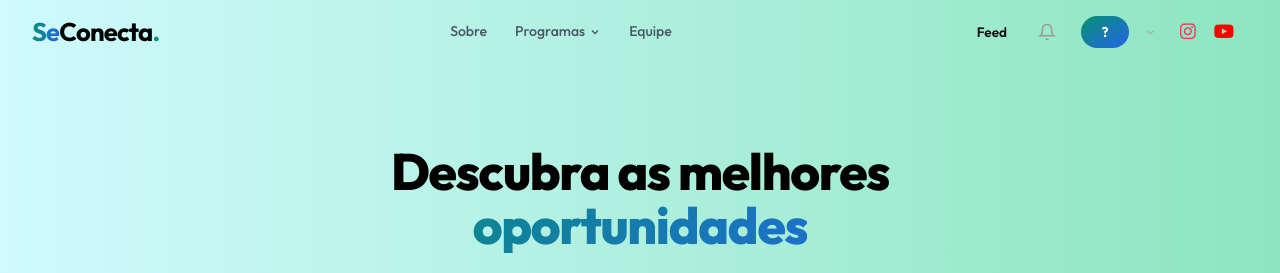
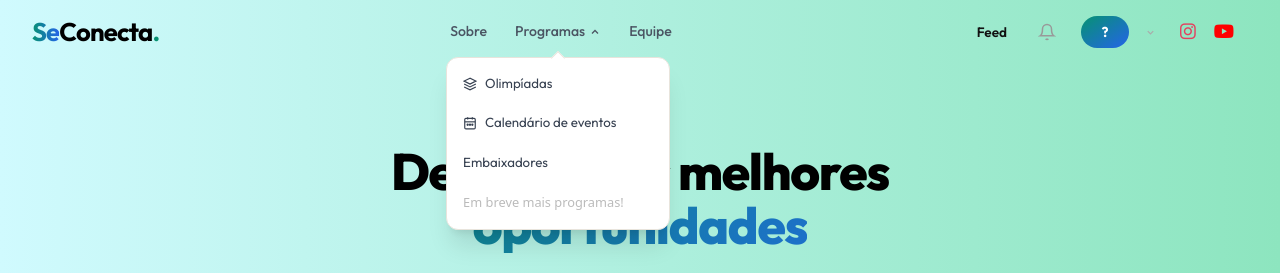
Before and after one commit to conectamov/seConecta-site, a Nuxt app: page /olimpiadas in a window 1280 px wide. Shown: the top 273 px of the page. Built offline with nearby package versions, Linux system fonts and the light colour scheme; what v-calendar would draw is missing.

Commit message:
olimpiads2

```diff
--- a/components/layout/AppHeader.vue
+++ b/components/layout/AppHeader.vue
@@ -9,7 +9,7 @@
   { name: 'YouTube', icon: 'fa-brands fa-youtube', url: '/', color: '#FF0000' },
 ]
 
-const showProgramas = ref(false)
+const showProgramas = ref(true) // Changed to true - starts open
 const showUserMenu = ref(false)
 const showNotifs = ref(false)
 const isMobileOpen = ref(false)
@@ -17,7 +17,7 @@
 let programasTimer: ReturnType<typeof setTimeout> | null = null
 
 function closeAll() {
-  showProgramas.value = false
+  // Don't close showProgramas automatically anymore
   showUserMenu.value = false
   showNotifs.value = false
   showSocialInMobile.value = false
@@ -25,7 +25,12 @@
 
 function onDocClick(e: MouseEvent) {
   const target = e.target as HTMLElement
-  if (!target.closest('[data-menu]') && !target.closest('[data-social]')) closeAll()
+  // Only close user menu and notifications when clicking outside
+  if (!target.closest('[data-menu]') && !target.closest('[data-social]')) {
+    showUserMenu.value = false
+    showNotifs.value = false
+    showSocialInMobile.value = false
+  }
 }
 
 onMounted(() => {
@@ -41,27 +46,45 @@
 
 watch(() => route.path, () => {
   isMobileOpen.value = false
-  closeAll()
+  showUserMenu.value = false
+  showNotifs.value = false
+  showSocialInMobile.value = false
+  // Keep showProgramas true - menu stays open
 })
 
-function hoverProgramas() { if (programasTimer) clearTimeout(programasTimer); showProgramas.value = true }
-function leaveProgramas() { programasTimer = setTimeout(() => { showProgramas.value = false }, 180) }
-function toggleProgramas() { showProgramas.value = !showProgramas.value; showUserMenu.value = false; showNotifs.value = false }
+function hoverProgramas() {
+  if (programasTimer) clearTimeout(programasTimer)
+  showProgramas.value = true
+}
+
+function leaveProgramas() {
+  // Don't auto-close on leave - menu stays open
+  // programasTimer = setTimeout(() => { showProgramas.value = false }, 180)
+}
+
+function toggleProgramas() {
+  showProgramas.value = !showProgramas.value
+  showUserMenu.value = false
+  showNotifs.value = false
+}
 
 function handleLogout() {
-  closeAll(); isMobileOpen.value = false
+  closeAll()
+  isMobileOpen.value = false
   logout()
   router.push('/login')
 }
 
 function go(path: string) {
-  closeAll(); isMobileOpen.value = false
+  closeAll()
+  isMobileOpen.value = false
   router.push('/' + path)
 }
 
 function openNotifDropdown() {
   showNotifs.value = !showNotifs.value
-  showUserMenu.value = false; showProgramas.value = false; showSocialInMobile.value = false
+  showUserMenu.value = false
+  showSocialInMobile.value = false
 }
 
 const userInitial = computed(() =>
@@ -92,9 +115,38 @@
             <svg width="12" height="12" viewBox="0 0 24 24" fill="none" stroke="currentColor" stroke-width="2.5" :class="['transition-transform duration-200', showProgramas ? 'rotate-180' : '']"><polyline points="6 9 12 15 18 9"/></svg>
           </button>
           <Transition enter-from-class="opacity-0 -translate-y-1 scale-95" enter-active-class="transition-all duration-150 origin-top" leave-to-class="opacity-0 -translate-y-1 scale-95" leave-active-class="transition-all duration-100 origin-top">
-            <div v-if="showProgramas" class="absolute top-[calc(100%+6px)] left-1/2 -translate-x-1/2 w-52 bg-white border border-[#e8e4dc] rounded-xl shadow-xl py-1.5 z-50">
+            <div v-if="showProgramas" class="absolute top-[calc(100%+6px)] left-1/2 -translate-x-1/2 w-56 bg-white border border-[#e8e4dc] rounded-xl shadow-xl py-1.5 z-50">
               <div class="absolute -top-[5px] left-1/2 -translate-x-1/2 w-2.5 h-2.5 bg-white border-t border-l border-[#e8e4dc] rotate-45"></div>
-              <button class="w-full text-left px-4 py-2.5 text-[0.83rem] text-gray-700 hover:bg-[#f7f5f0] hover:text-[#079272] transition-colors cursor-pointer bg-transparent border-none" @click="go('embaixadores'); showProgramas = false">Embaixadores</button>
+
+              <!-- Olimpíadas link -->
+              <button class="w-full text-left px-4 py-2.5 text-[0.83rem] text-gray-700 hover:bg-[#f7f5f0] hover:text-[#079272] transition-colors cursor-pointer bg-transparent border-none flex items-center gap-2" @click="go('olimpiadas'); showProgramas = false">
+                <svg width="14" height="14" viewBox="0 0 24 24" fill="none" stroke="currentColor" stroke-width="2">
+                  <path d="M12 2L2 7l10 5 10-5-10-5z"/>
+                  <path d="M2 17l10 5 10-5"/>
+                  <path d="M2 12l10 5 10-5"/>
+                </svg>
+                Olimpíadas
+              </button>
+
+              <!-- Calendário link -->
+              <button class="w-full text-left px-4 py-2.5 text-[0.83rem] text-gray-700 hover:bg-[#f7f5f0] hover:text-[#079272] transition-colors cursor-pointer bg-transparent border-none flex items-center gap-2" @click="go('calendar'); showProgramas = false">
+                <svg width="14" height="14" viewBox="0 0 24 24" fill="none" stroke="currentColor" stroke-width="2">
+                  <rect x="3" y="4" width="18" height="18" rx="2" ry="2"/>
+                  <line x1="16" y1="2" x2="16" y2="6"/>
+                  <line x1="8" y1="2" x2="8" y2="6"/>
+                  <line x1="3" y1="10" x2="21" y2="10"/>
+                  <circle cx="12" cy="15" r="1"/>
+                  <circle cx="16" cy="15" r="1"/>
+                  <circle cx="8" cy="15" r="1"/>
+                </svg>
+                Calendário de eventos
+              </button>
+
+              <button class="w-full text-left px-4 py-2.5 text-[0.83rem] text-gray-700 hover:bg-[#f7f5f0] hover:text-[#079272] transition-colors cursor-pointer bg-transparent border-none flex items-center gap-2" @click="go('embaixadores'); showProgramas = false">
+
+                Embaixadores
+              </button>
+
               <div class="px-4 py-2.5 text-[0.8rem] text-[#bbb]">Em breve mais programas!</div>
             </div>
           </Transition>
@@ -164,7 +216,7 @@
         <!-- User menu desktop -->
         <div class="relative hidden lg:block" data-menu>
           <button class="flex items-center gap-2 px-2 py-1.5 rounded-xl hover:bg-[#f7f5f0] transition-colors border-none bg-transparent cursor-pointer"
-            @click.stop="showUserMenu = !showUserMenu; showNotifs = false; showProgramas = false">
+            @click.stop="showUserMenu = !showUserMenu; showNotifs = false">
             <div class="w-12 h-8 rounded-2xl overflow-hidden bg-gradient-to-br from-[#079272] to-[#2464E8] flex items-center justify-center">
               <img v-if="currentUser?.profile_picture_url" :src="currentUser.profile_picture_url" :alt="currentUser.full_name" class="w-full h-full object-cover" @error="($event.target as HTMLElement).style.display='none'" />
               <span v-else class="text-sm font-bold text-white">{{ userInitial }}</span>
@@ -190,10 +242,6 @@
               <button v-if="isManager" class="w-full flex items-center gap-2.5 px-4 py-2.5 text-[0.8rem] text-[#079272] hover:bg-[#f0faf7] transition-colors cursor-pointer bg-transparent border-none text-left" @click="go('reviewFeed'); showUserMenu = false">
                 <svg width="14" height="14" viewBox="0 0 24 24" fill="none" stroke="currentColor" stroke-width="2"><path d="M9 11l3 3L22 4"/><path d="M21 12v7a2 2 0 0 1-2 2H5a2 2 0 0 1-2-2V5a2 2 0 0 1 2-2h11"/></svg>
                 Revisar posts
-              </button>
-              <button class="w-full flex items-center gap-2.5 px-4 py-2.5 text-[0.8rem] text-[#555] hover:bg-[#f7f5f0] transition-colors cursor-pointer bg-transparent border-none text-left" @click="go('calendar'); showUserMenu = false">
-                <svg width="14" height="14" viewBox="0 0 24 24" fill="none" stroke="currentColor" stroke-width="2"><rect x="3" y="4" width="18" height="18"/><circle cx="12" cy="12" r="3"/></svg>
-                Calendário de eventos
               </button>
               <div class="h-px bg-[#f7f5f0] mx-2 my-1"></div>
               <button class="w-full flex items-center gap-2.5 px-4 py-2.5 text-[0.8rem] text-red-500 hover:bg-red-50 transition-colors cursor-pointer bg-transparent border-none text-left" @click="handleLogout">
@@ -276,12 +324,31 @@
               <svg width="15" height="15" viewBox="0 0 24 24" fill="none" stroke="currentColor" stroke-width="2"><path d="M11 4H4a2 2 0 0 0-2 2v14a2 2 0 0 0 2 2h14a2 2 0 0 0 2-2v-7"/><path d="M18.5 2.5a2.121 2.121 0 0 1 3 3L12 15l-4 1 1-4 9.5-9.5z"/></svg>
               Novo post
             </button>
+
+            <!-- Mobile menu dividers and new items -->
+            <div class="h-px bg-[#f7f5f0] my-2"></div>
+
+            <button @click="go('olimpiadas')" class="w-full flex items-center gap-3 px-3 py-3 rounded-xl text-[0.88rem] font-medium text-[#333] hover:bg-[#f7f5f0] hover:text-[#079272] transition-colors border-none bg-transparent cursor-pointer text-left">
+              <svg width="15" height="15" viewBox="0 0 24 24" fill="none" stroke="currentColor" stroke-width="2">
+                <path d="M12 2L2 7l10 5 10-5-10-5z"/>
+                <path d="M2 17l10 5 10-5"/>
+                <path d="M2 12l10 5 10-5"/>
+              </svg>
+              Olimpíadas
+            </button>
+
             <button @click="go('calendar')" class="w-full flex items-center gap-3 px-3 py-3 rounded-xl text-[0.88rem] font-medium text-[#333] hover:bg-[#f7f5f0] hover:text-[#079272] transition-colors border-none bg-transparent cursor-pointer text-left">
-              <svg width="15" height="15" viewBox="0 0 24 24" fill="none" stroke="currentColor" stroke-width="2"><rect x="3" y="4" width="18" height="18"/><circle cx="12" cy="12" r="3"/></svg>
+              <svg width="15" height="15" viewBox="0 0 24 24" fill="none" stroke="currentColor" stroke-width="2">
+                <rect x="3" y="4" width="18" height="18" rx="2" ry="2"/>
+                <line x1="16" y1="2" x2="16" y2="6"/>
+                <line x1="8" y1="2" x2="8" y2="6"/>
+                <line x1="3" y1="10" x2="21" y2="10"/>
+              </svg>
               Calendário de eventos
             </button>
 
             <div class="h-px bg-[#f7f5f0] my-2"></div>
+
             <button @click="go('sobre')" class="w-full flex items-center gap-3 px-3 py-3 rounded-xl text-[0.88rem] font-medium text-[#555] hover:bg-[#f7f5f0] hover:text-[#079272] transition-colors border-none bg-transparent cursor-pointer text-left">Sobre</button>
             <button @click="go('embaixadores')" class="w-full flex items-center gap-3 px-3 py-3 rounded-xl text-[0.88rem] font-medium text-[#555] hover:bg-[#f7f5f0] hover:text-[#079272] transition-colors border-none bg-transparent cursor-pointer text-left">Embaixadores</button>
             <button @click="go('equipe')" class="w-full flex items-center gap-3 px-3 py-3 rounded-xl text-[0.88rem] font-medium text-[#555] hover:bg-[#f7f5f0] hover:text-[#079272] transition-colors border-none bg-transparent cursor-pointer text-left">Equipe</button>
--- a/pages/olimpiadas.vue
+++ b/pages/olimpiadas.vue
@@ -501,7 +501,7 @@
       </div>
     </section>
 
-    <div class="">
+    <div class="bg-white">
     <!-- Filter Bar -->
     <div class="sticky top-0 z-30 bg-white shadow-[0_1px_0_rgba(0,0,0,0.06)] max-w-[900px] mx-auto px-4 md:px-8 pt-10 pb-4">
       <div class="max-w-screen-2xl mx-auto px-6 md:px-10">
```
